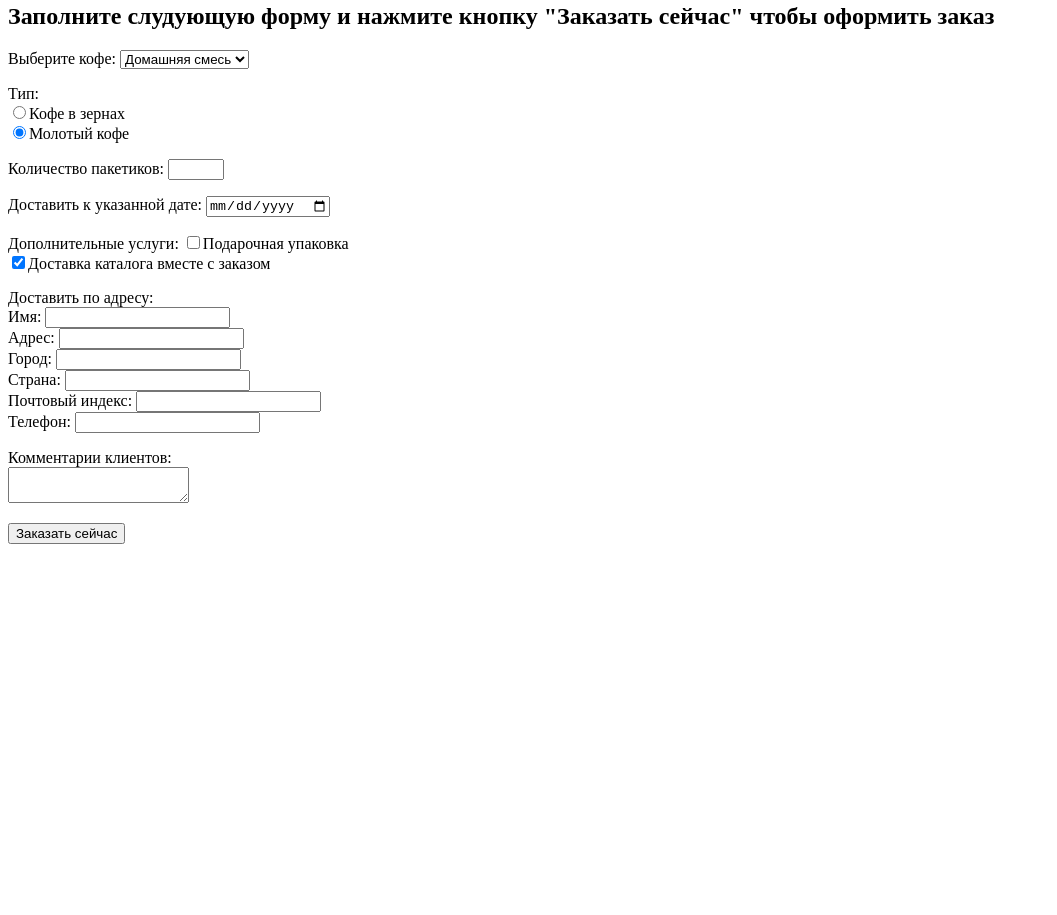
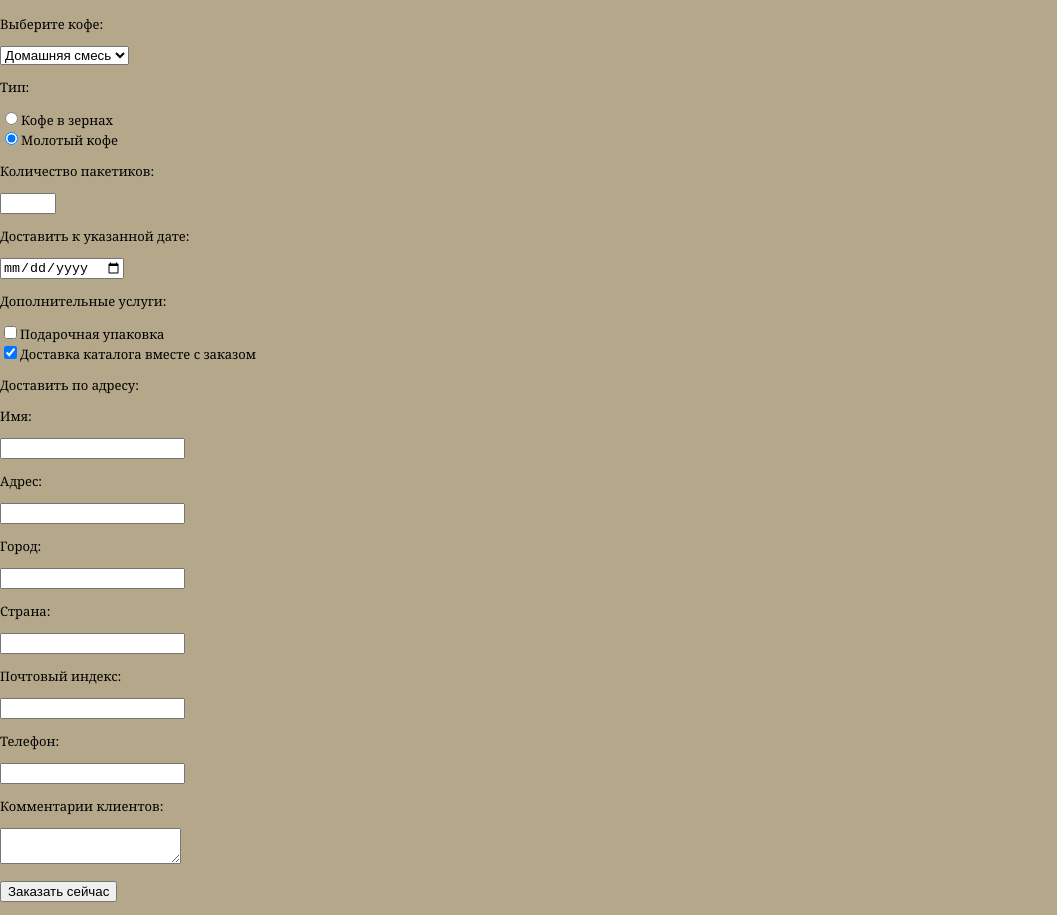
Before and after one commit to dgosminin/head-first, a plain HTML site: page chapter14/starbuzz/form.html in a window 1280 px wide. Shown: the part 77-992 px from the top of the page, without its empty margins (0-1057 px from the left). Before the commit the page ends 800 px from the top, so only its background shows below. Drawn offline with Linux system fonts and the light colour scheme; files that its build step writes are made by us from their sources.

Commit message:
chapter14

```diff
--- a/chapter14/starbuzz/form.html
+++ b/chapter14/starbuzz/form.html
@@ -3,6 +3,8 @@
   <head>
     <meta charset="utf-8">
     <title>The Starbuzz Bean Machine</title>
+    <link rel="stylesheet" type="text/css" href="starbuzz.css">
+    <link rel="stylesheet" type="text/css" href="styledform.css">
   </head>
   <body>
 
@@ -10,8 +12,11 @@
     <h2>Заполните слудующую форму и нажмите кнопку "Заказать сейчас"
     чтобы оформить заказ</h2>
     <form action="http://starbuzzcoffee.com/processorder.php" method="POST">
+      <div class="tableRow">
       <p>
         Выберите кофе:
+      </p>
+      <p>
         <select name="beans">
           <option value="Смесь">Домашняя смесь</option>
           <option value="Боливия">Боливия</option>
@@ -19,42 +24,92 @@
           <option value="Кения">Кения</option>
         </select>
       </p>
+      </div>
+      <div class="tableRow">
       <p>
-        Тип:<br>
+        Тип:
+      </p>
+      <p>
         <input type="radio" name="beantype" value="Зерна">Кофе в зернах<br>
         <input type="radio" name="beantype" checked value="Молотый">Молотый кофе
       </p>
+      </div>
+      <div class="tableRow">
       <p>
         Количество пакетиков:
-        <input type="number" name="bags" min="1" max="10">
+      </p>
+      <p><input type="number" name="bags" min="1" max="10"></p>
+      </div>
+      <div class="tableRow">
+      <p>
+        Доставить к указанной дате:
+      </p>
+      <p><input type="date" name="date"></p>
+      </div>
+      <div class="tableRow">
+      <p>
+        Дополнительные услуги:
       </p>
       <p>
-        Доставить к указанной дате:
-        <input type="date" name="date">
-      </p>
-      <p>
-        Дополнительные услуги:
         <input type="checkbox" name="extra[]" value="подарочная упаковка">Подарочная упаковка<br>
         <input type="checkbox" name="extra[]" value="каталог" checked="checked">Доставка каталога вместе с заказом
       </p>
-      <p>Доставить по адресу:<br>
-      Имя: <input type="text" name="name"><br>
-      Адрес: <input type="text" name="address"><br>
-      Город: <input type="text" name="city"><br>
-      Страна: <input type="text" name="state"><br>
-      Почтовый индекс: <input type="text" name="zip"><br>
-      Телефон: <input type="tel" name="phone"><br>
+      </div>
+      <div class="tableRow">
+      <p>
+        Доставить по адресу:
       </p>
+      <p></p>
+      </div>
+      <div class="tableRow">
       <p>
-        Комментарии клиентов:<br>
-        <textarea name="comments"></textarea>
+      Имя:
       </p>
+      <p><input type="text" name="name"></p>
+      </div>
+      <div class="tableRow">
+      <p>
+        Адрес:
+      </p>
+      <p><input type="text" name="address"></p>
+      </div>
+      <div class="tableRow">
+      <p>
+        Город:
+      </p>
+      <p><input type="text" name="city"></p>
+      </div>
+      <div class="tableRow">
+      <p>
+        Страна:
+      </p>
+      <p><input type="text" name="state"></p>
+      </div>
+      <div class="tableRow">
+      <p>
+        Почтовый индекс:
+      </p>
+      <p><input type="text" name="zip"></p>
+      </div>
+      <div class="tableRow">
+      <p>
+        Телефон:
+      </p>
+      <p><input type="tel" name="phone"></p>
+      </div>
+      <div class="tableRow">
+      <p>
+        Комментарии клиентов:
+      </p>
+        <p><textarea name="comments"></textarea></p>
+      </div>
+      <div class="tableRow">
+      <p></p>
       <p>
         <input type="submit" value="Заказать сейчас">
       </p>
+      </div>
     </form>
-
-
 
   </body>
 </html>
```
